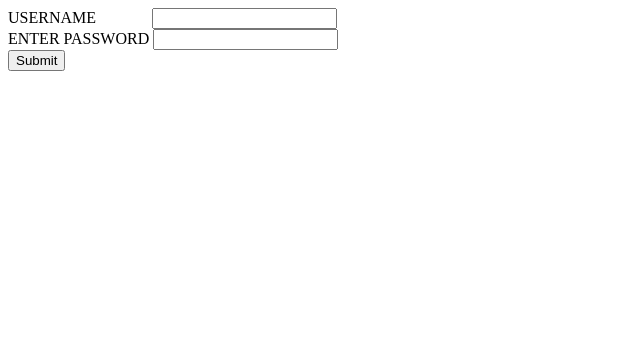
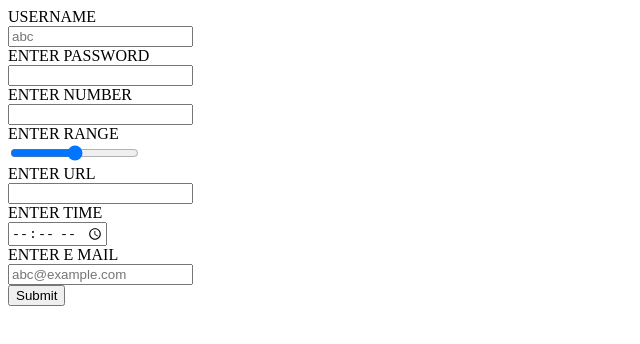
Before and after one commit to rishav-pandey/web_development, a plain HTML site: page forms.html in a window 1280 px wide. Shown: the whole page, without its empty margins (0-640 px from the left). Drawn offline with Linux system fonts and the light colour scheme.

Commit message:
Update forms.html

```diff
--- a/forms.html
+++ b/forms.html
@@ -9,17 +9,39 @@
 <body>
      <form action="">
        <div>
-        <label for="username">USERNAME &emsp;&emsp;&ensp;&ensp;</label>
-         <input type="text" id="username" required>
+        <label for="username">USERNAME &emsp;&emsp;&ensp;&ensp;</label> <br>
+         <input type="text" id="username" required placeholder="abc">
         </div>
        <div>
-        <label for="password">ENTER PASSWORD</label>
+        <label for="password">ENTER PASSWORD</label> <br>
         <input type="password" id="password" required>
     </div>
+
+    <div>
+        <label for="phoneno">ENTER NUMBER</label> <br>
+        <input type="number" id="phoneno" required>
+    </div>
+
+    <div>
+        <label for="range">ENTER RANGE </label> <br>
+        <input type="range" id="range" required min="20" max="80" step="5">
+    </div>
+
+    <div>
+        <label for="url">ENTER URL</label> <br>
+        <input type="url" id="url" required>
+    </div>
+    <div>
+        <label for="time">ENTER TIME &emsp;&emsp; </label> <br>
+        <Input type="time" id="time" required>
        <div>
+
+    <div>
+        <label for="email">ENTER E MAIL</label> <br>
+        <input type="email" id="email" required placeholder="abc@example.com">
+    </div>
         <input type="submit">
     </div>
-        </form>
      </form>
 </body>
 </html>
```
